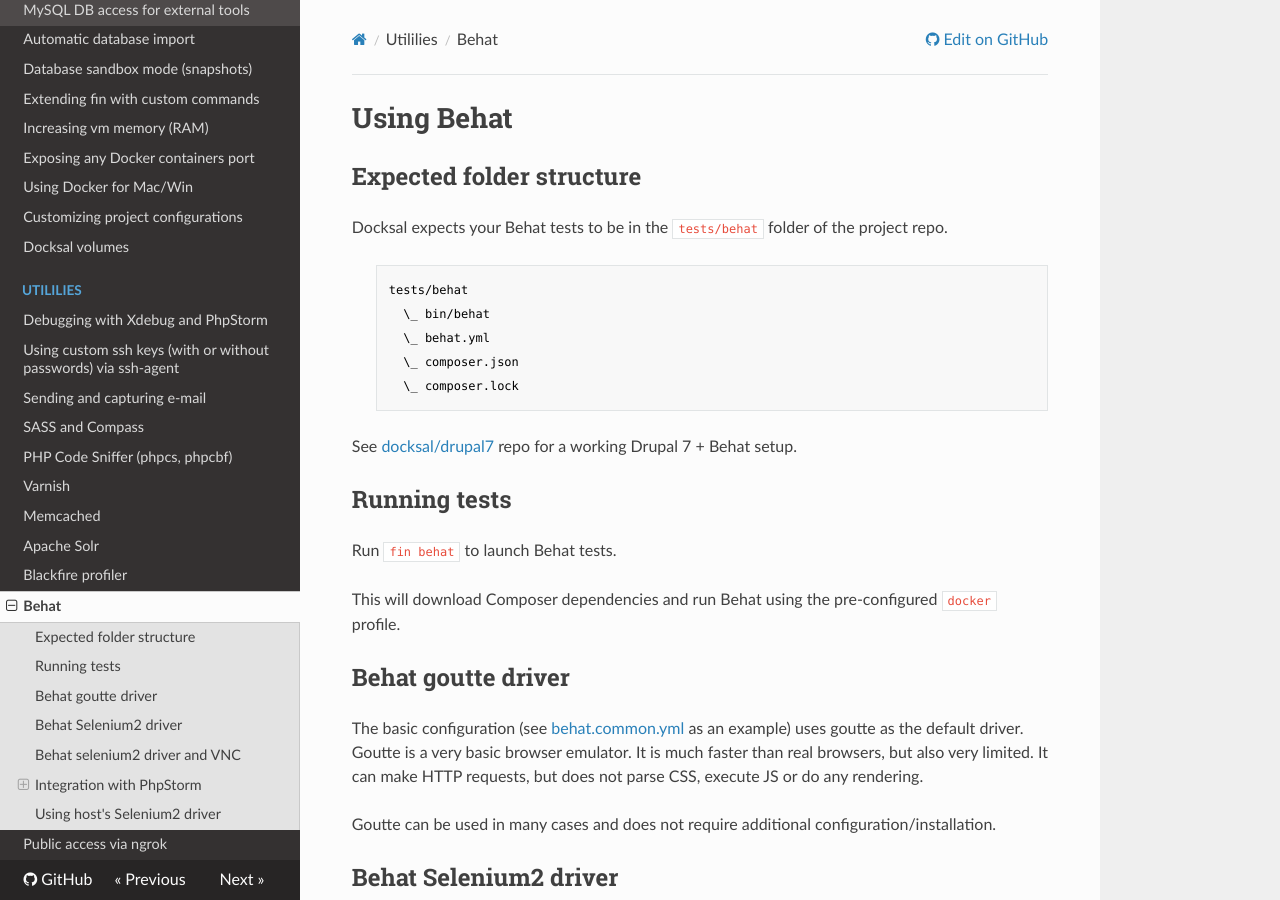
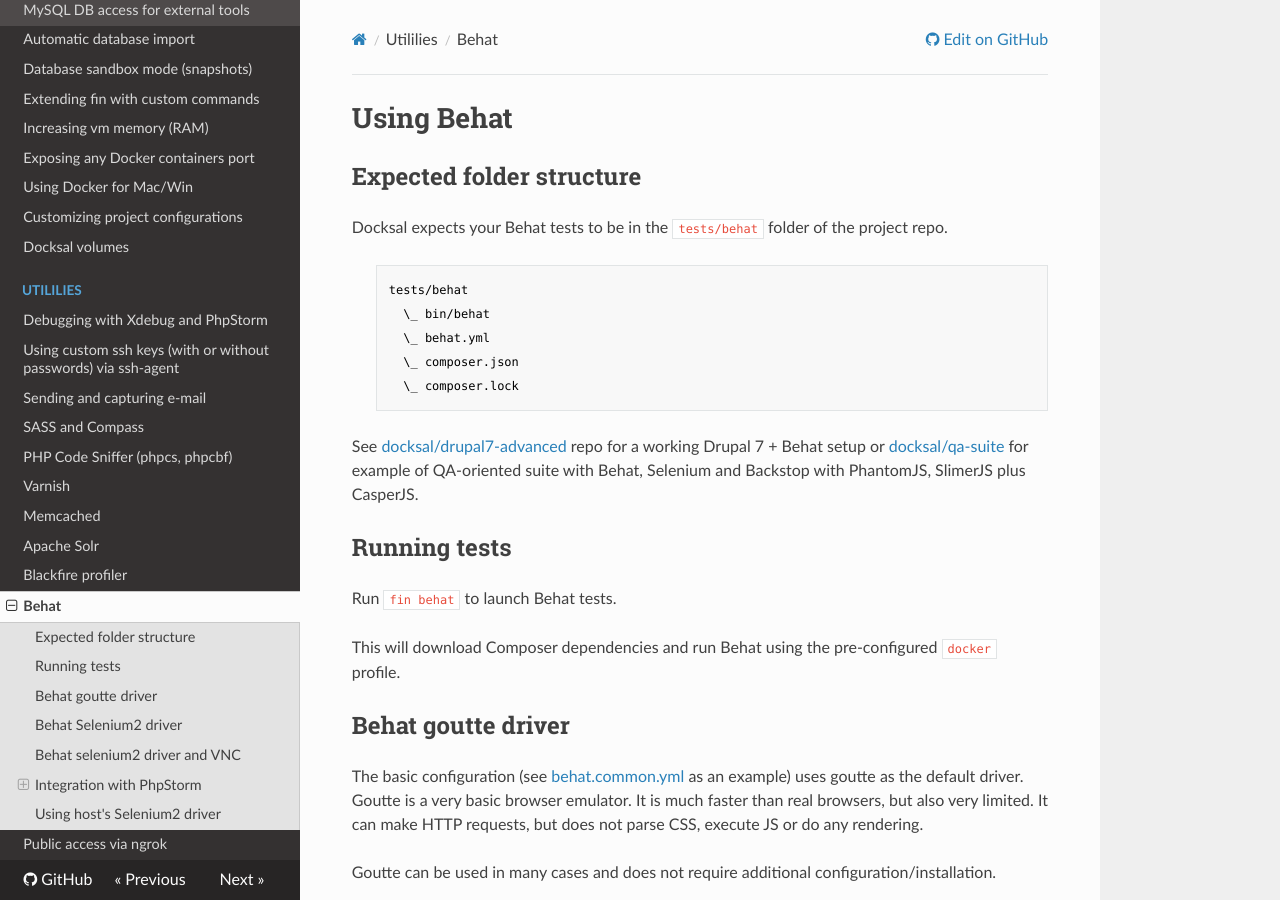
Before and after one commit to docksal/docksal, an MkDocs documentation site: the page built from docs/behat.md, in a window 1280 px wide and 900 px high. Built offline with MkDocs 1.6.1, drawn with Linux system fonts in a browser that asks for light colours; nearby versions of some CDN libraries; old or Windows-style settings are respelled for this version of MkDocs.

Commit message:
Update behat docs
Change link to drupal7-advanced and link to qa-suite

```diff
--- a/docs/behat.md
+++ b/docs/behat.md
@@ -10,7 +10,7 @@ Docksal expects your Behat tests to be in the `tests/behat` folder of the projec
 >       \_ composer.json
 >       \_ composer.lock
 
-See [docksal/drupal7](https://github.com/docksal/drupal7) repo for a working Drupal 7 + Behat setup.
+See [docksal/drupal7-advanced](https://github.com/docksal/drupal7-advanced) repo for a working Drupal 7 + Behat setup or [docksal/qa-suite](https://github.com/docksal/qa-suite) for example of QA-oriented suite with Behat,  Selenium and Backstop with PhantomJS, SlimerJS plus CasperJS.
 
 
 ## Running tests
```
